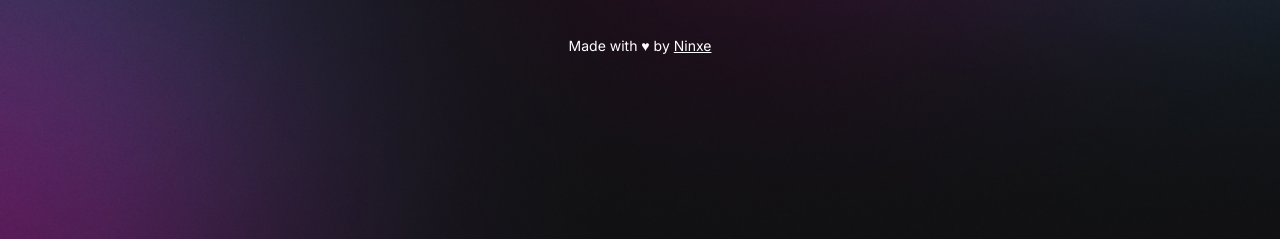
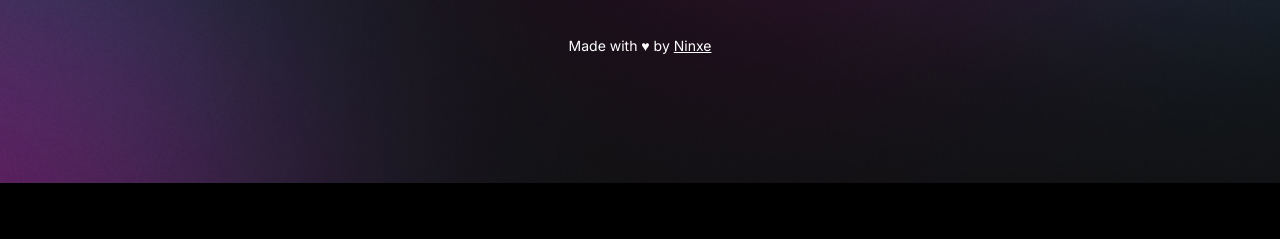
Before and after one commit to Ninxe/digital-business-card, a plain HTML site: page index.html in a window 1280 px wide. Shown: the part 617-856 px from the top of the page. After the commit the page ends 800 px from the top, so only its background shows below. Drawn offline with nearby package versions, Linux system fonts and the light colour scheme.

Commit message:
Fixed the issue of the height of the page.

```diff
--- a/style.css
+++ b/style.css
@@ -24,9 +24,17 @@
   --switch-bg-url: url("./assets/sun.svg");
 }
 
+body,
+html {
+  margin: 0;
+  padding: 0;
+}
+* {
+  box-sizing: border-box;
+}
+
 body {
   background: #000 var(--bg-url) no-repeat top center/cover !important;
-  height: 100vh;
 }
 
 body * {
```
